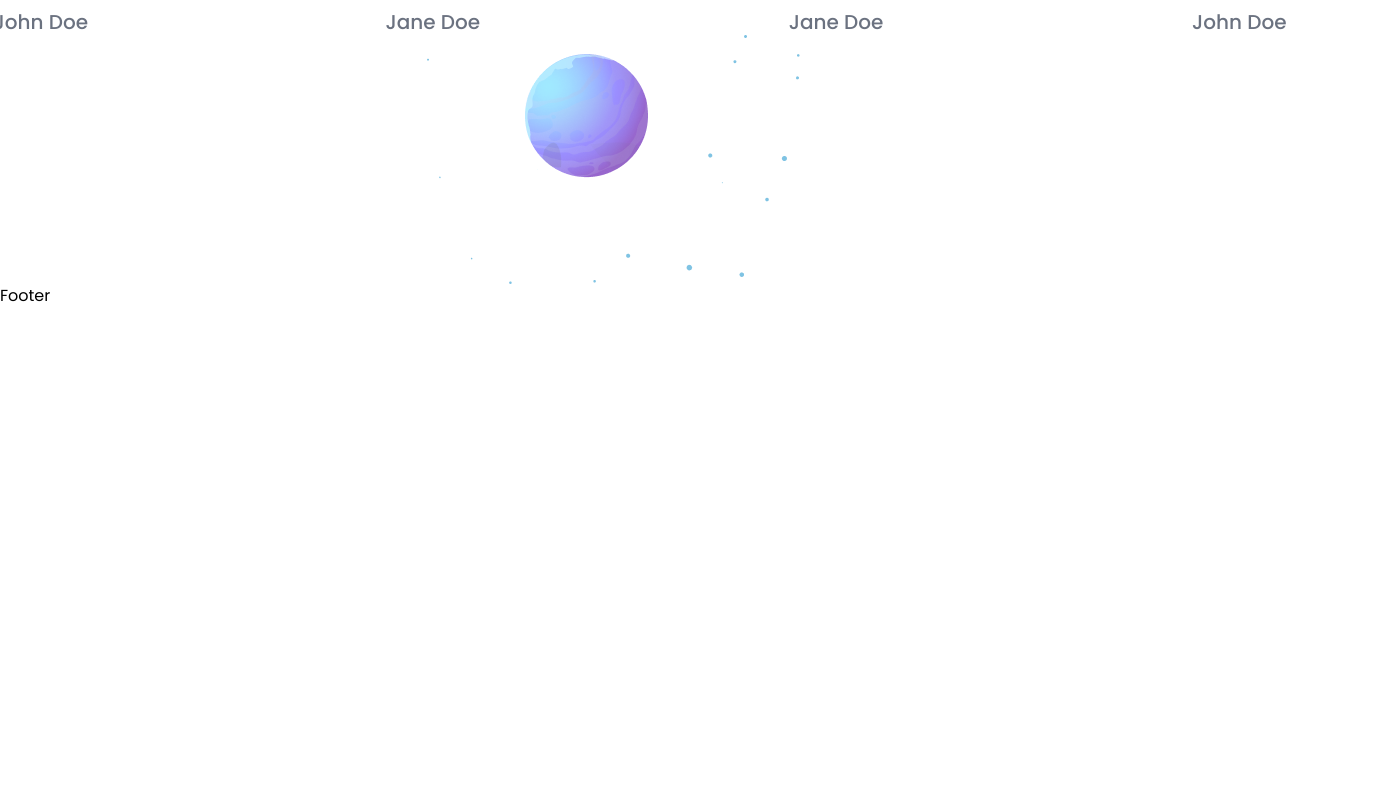
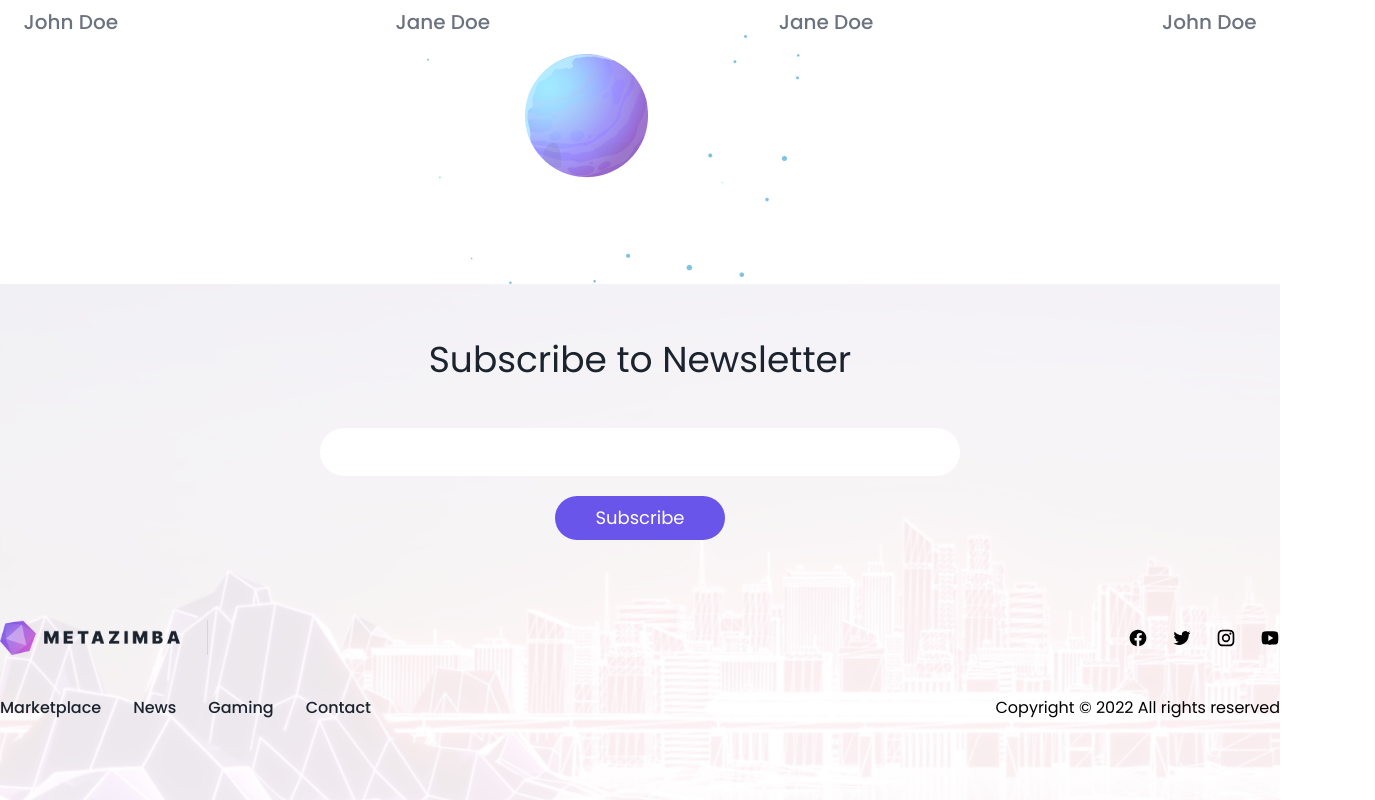
Before and after one commit to thusharathiwanka/metazimba-studio, a React (Create React App) app: page / in a window 1280 px wide. Shown: the part 3688-4488 px from the top of the page, 1375 px wide, since content can reach past the window. Before the commit the page ends 3996 px from the top, so only its background shows below. Built offline with nearby package versions, Linux system fonts and the light colour scheme.

Commit message:
CREATE: footer created

```diff
--- a/src/components/home/TeamSection.jsx
+++ b/src/components/home/TeamSection.jsx
@@ -18,7 +18,7 @@ const TeamSection = () => {
 				<h1 className="font-bold lg:text-6xl md:text-4xl pb-40 text-center text-meta-dark-gray pt-20">
 					Our Team
 				</h1>
-				<div className="flex justify-center items-center gap-10 md:flex-nowrap flex-wrap pb-32">
+				<div className="flex justify-center items-center gap-5 md:flex-nowrap flex-wrap pb-32">
 					{team.map(element => (
 						<TeamCard element={element} key={element.id} />
 					))}
--- a/src/components/shared/Footer.jsx
+++ b/src/components/shared/Footer.jsx
@@ -1,5 +1,39 @@
+import { Link } from "react-router-dom";
+
+import Nav from "./children/Nav";
+import Social from "./children/Social";
+
 const Footer = () => {
-	return <div>Footer</div>;
+	return (
+		<section className="bg-footer-pattern bg-no-repeat md:pt-0 pt-20">
+			<div className="container mx-auto">
+				<h1 className="pt-14 text-4xl pb-12 text-center text-meta-dark-gray">
+					Subscribe to Newsletter
+				</h1>
+				<form className="flex flex-col justify-center items-center w-1/2 mx-auto">
+					<input type="text" className="w-full py-3 px-8 outline-none rounded-full" />
+					<button
+						type="submit"
+						className="text-white py-2 bg-meta-purple px-10 text-lg flex items-center rounded-full mt-5"
+					>
+						Subscribe
+					</button>
+				</form>
+				<div className="py-20">
+					<div className="flex justify-between items-center">
+						<Link to="/">
+							<img src="/images/logo.png" alt="logo-png" className="w-52" />
+						</Link>
+						<Social />
+					</div>
+					<div className="flex justify-between items-center mt-10">
+						<Nav />
+						<p>Copyright &copy; 2022 All rights reserved</p>
+					</div>
+				</div>
+			</div>
+		</section>
+	);
 };
 
 export default Footer;
--- a/tailwind.config.js
+++ b/tailwind.config.js
@@ -17,6 +17,7 @@ module.exports = {
 			},
 			backgroundImage: {
 				"intro-pattern": "url('/public/images/intro-metaverse.png')",
+				"footer-pattern": "url('/public/images/footer-metaverse.png')",
 			},
 		},
 	},
```
Also changed, not shown: public/images/footer-metaverse.png (added).
